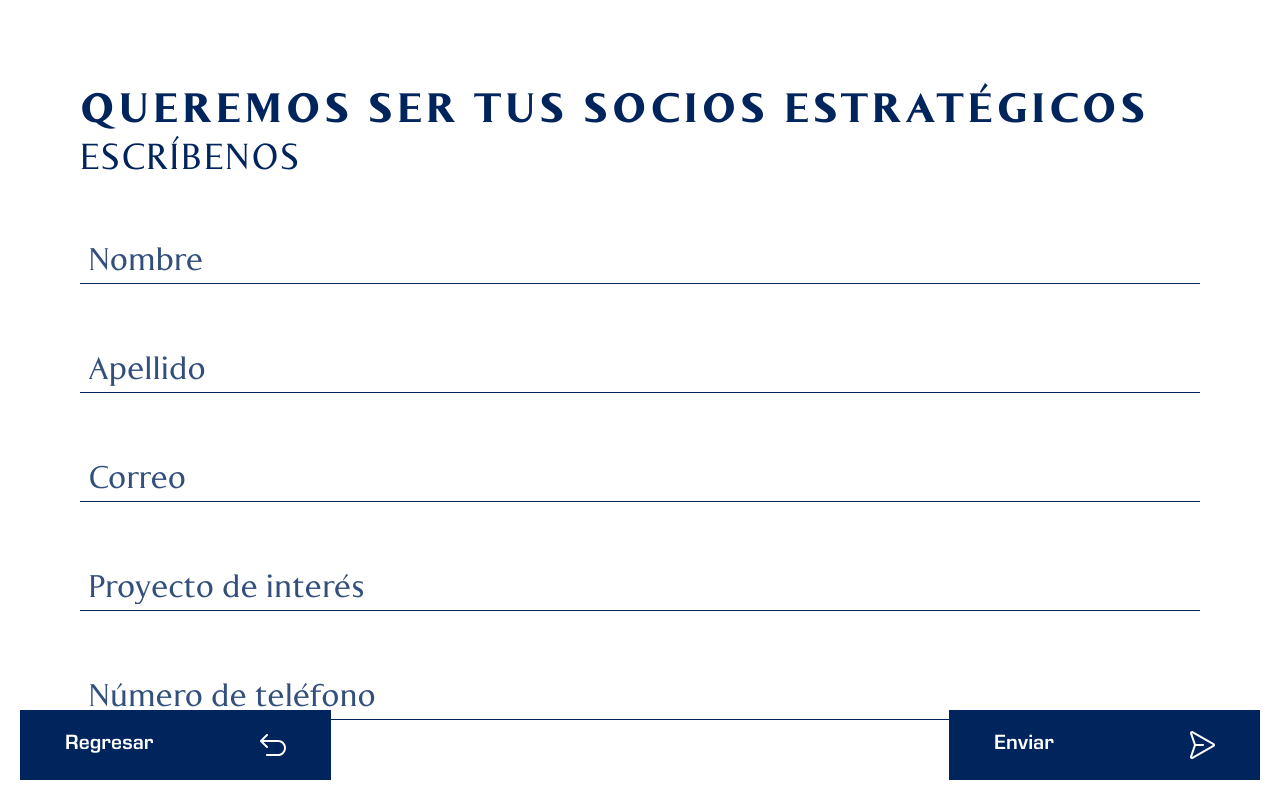
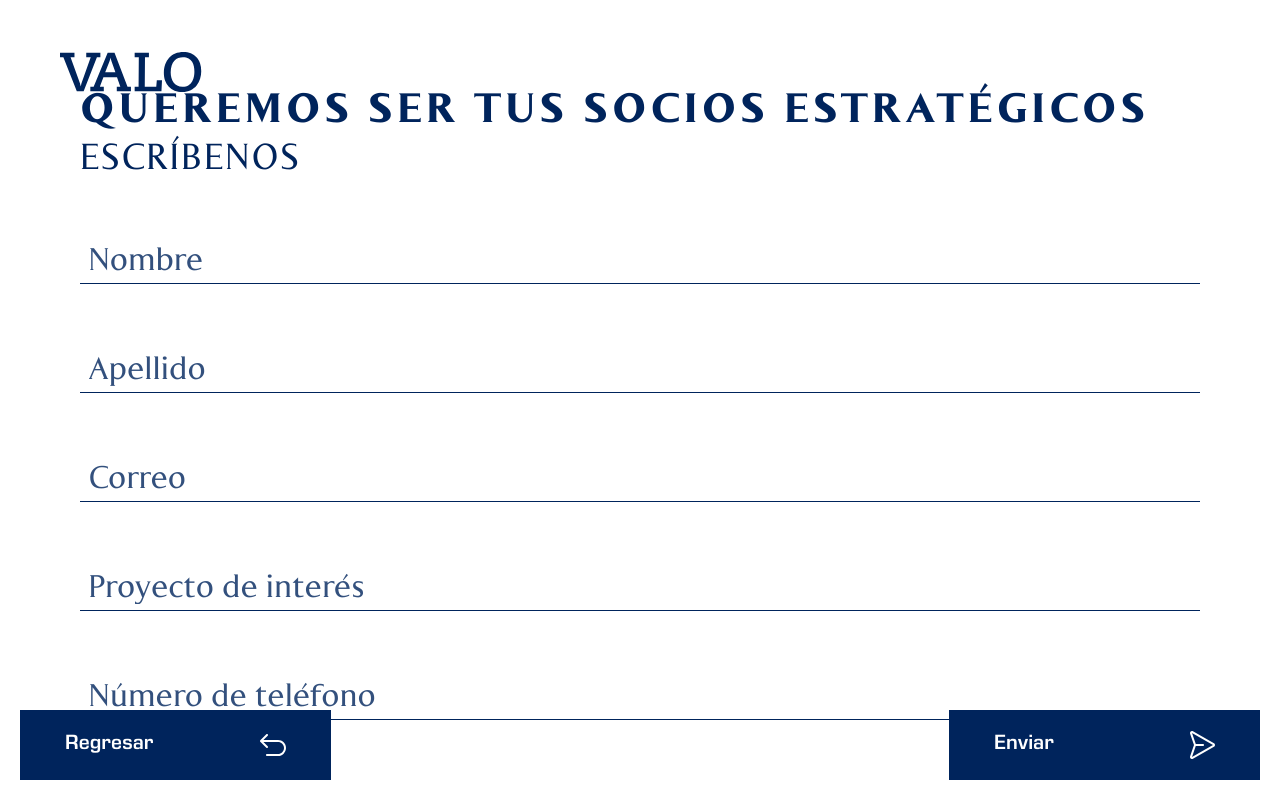
Before and after one commit to xperiencegroup/valo-portafolio, a React (Vite) app: page /contacto in a window 1280 px wide. Built offline with nearby package versions, Linux system fonts and the light colour scheme.

Commit message:
Logo Valo agregado para secciones donde se utilizan y layouts

```diff
--- a/src/views/Valo/Contacto/Contacto.jsx
+++ b/src/views/Valo/Contacto/Contacto.jsx
@@ -1,5 +1,6 @@
 import { SendIcon } from "@/assets/icons/SendIcon";
 import BackButton from "@/components/Navigation/BackButton";
+import LogoValoMark from "@/assets/logos/logo-valo-mark";
 
 export default function Contacto() {
   const handleSubmit = (e) => {
@@ -12,6 +13,10 @@ export default function Contacto() {
 
   return (
     <div className="flex items-center justify-center w-dvw h-dvh bg-white text-valo">
+      <div className="absolute top-0 left-0 pt-13 pl-15">
+        <LogoValoMark className="text-valo" />
+      </div>
+
       {/* Content */}
       <div className="flex flex-col w-418.5 h-186.5 px-20 py-15">
         <form
--- a/src/views/Valo/Home/Home.jsx
+++ b/src/views/Valo/Home/Home.jsx
@@ -5,6 +5,7 @@ import bgImage from "@/assets/images/home-screen.webp";
 import MainMenu from "@/components/Menus/MainMenu";
 import PlayButton from "@/components/Buttons/PlayButton";
 import BackButton from "@/components/Navigation/BackButton";
+import LogoValoMark from "@/assets/logos/logo-valo-mark";
 
 export default function Home() {
   const { showSplashScreen } = useContext(AppContext);
@@ -14,6 +15,10 @@ export default function Home() {
       {showSplashScreen && <SplashScreen />}
 
       {!showSplashScreen && (
+        <>
+          <div className="absolute top-0 left-0 pt-13 pl-15">
+            <LogoValoMark className="text-valo" />
+          </div>
           <div className="self-end flex items-end w-full justify-between p-5">
             <div>
               <MainMenu />
@@ -21,6 +26,7 @@ export default function Home() {
             </div>
             <PlayButton />
           </div>
+        </>
       )}
 
       {/* Background */}
--- a/src/views/Valo/Nosotros/NosotrosLayout.jsx
+++ b/src/views/Valo/Nosotros/NosotrosLayout.jsx
@@ -1,8 +1,13 @@
 import { Outlet } from "react-router";
+import LogoValoMark from "@/assets/logos/logo-valo-mark";
 
 export default function NosotrosLayout() {
   return (
     <>
+      <div className="absolute top-0 left-0 pt-13 pl-15 z-50">
+        <LogoValoMark className="text-valo" />
+      </div>
+
       <Outlet />
     </>
   );
--- a/src/views/Valo/Proyectos/ProyectosLayout.jsx
+++ b/src/views/Valo/Proyectos/ProyectosLayout.jsx
@@ -1,8 +1,13 @@
 import { Outlet } from "react-router";
+import LogoValoMark from "@/assets/logos/logo-valo-mark";
 
 export default function ProyectosLayout() {
   return (
     <>
+      <div className="absolute top-0 left-0 pt-13 pl-15 z-50">
+        <LogoValoMark className="text-white" />
+      </div>
+
       <Outlet />
     </>
   );
```
Lines whose indentation alone changed are shown as unchanged.
